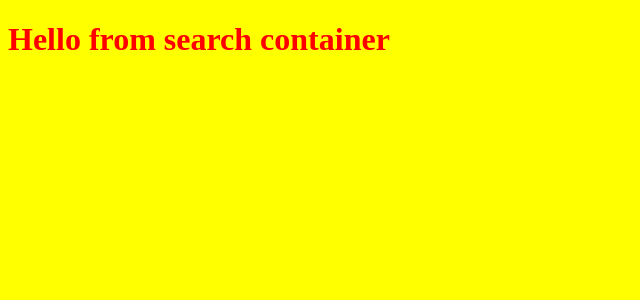
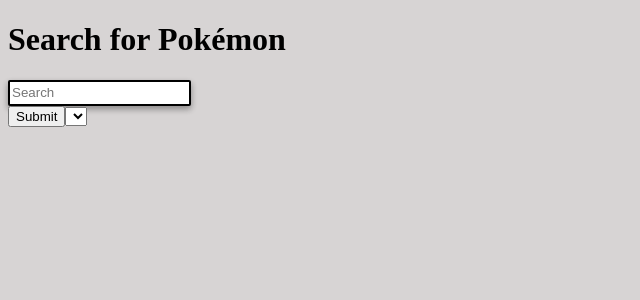
Before and after one commit to rgrace9/adkgroup-pokemon-react-app-eee98fca97e6, a React app: page / in a window 1280 px wide. Shown: the top 300 px of the page, without its empty margins (0-640 px from the left). Built offline with nearby package versions, Linux system fonts and the light colour scheme.

Commit message:
Add search features

```diff
--- a/src/App.js
+++ b/src/App.js
@@ -6,8 +6,9 @@
 import * as actions from "./redux/actions";
 
 class App extends Component {
-  componentDidMount() {
-    this.props.setTitle("POKEMON`");
+  constructor(props) {
+    super(props);
+    this.state = {};
   }
 
   render() {
@@ -15,15 +16,4 @@
   }
 }
 
-const mapStateToProps = ({ title }) => {
-  return {
-    title
-  };
-};
-
-const VisibleApp = connect(
-  mapStateToProps,
-  actions
-)(App);
-
-export default VisibleApp;
+export default App;
--- /dev/null
+++ b/src/components/AutoSuggest.js
@@ -0,0 +1,18 @@
+import React from "react";
+const AutoSuggest = props => {
+  return (
+    <label>
+      <select onChange={props.onChange} name={props.name}>
+        {props.pokemon_suggestions.map(pokemon => {
+          return (
+            <option key={pokemon.id} value={pokemon.id}>
+              {pokemon.name}
+            </option>
+          );
+        })}
+      </select>
+    </label>
+  );
+};
+
+export default AutoSuggest;
--- /dev/null
+++ b/src/components/PokemonField.js
@@ -0,0 +1,18 @@
+import React from "react";
+
+const PokemonField = props => {
+  return (
+    <div>
+      <input
+        className="search-container"
+        name={props.name}
+        placeholder="Search"
+        type="text"
+        value={props.content}
+        onChange={props.onChange}
+      />
+    </div>
+  );
+};
+
+export default PokemonField;
--- /dev/null
+++ b/src/containers/InfoBox.js
@@ -0,0 +1,47 @@
+import React, { Component } from "react";
+
+class InfoBox extends Component {
+  constructor(props) {
+    super(props);
+    this.state = {
+      details: ""
+    };
+    this.pokemonAdvancedSearch = this.pokemonAdvancedSearch.bind(this);
+  }
+
+  pokemonAdvancedSearch() {
+    fetch(this.props.pokemon.forms[0].url)
+      .then(response => {
+        if (response.ok) {
+          return response;
+        } else {
+          let errorMessage = `${response.status} (${response.statusText})`,
+            error = new Error(errorMessage);
+          throw error;
+        }
+      })
+      .then(response => response.json())
+      .then(pokemonInfo => {
+        console.log(pokemonInfo);
+        this.setState({
+          details: pokemonInfo
+        });
+      })
+      .catch(error => console.log(`Error in fetch: ${error.message}`));
+  }
+
+  render() {
+    // if (this.props.pokemon.length > 0) {
+    //   return this.pokemonAdvancedSearch();
+    // }
+    return (
+      <div>
+        <h2>{this.props.pokemon.name}</h2>
+        <h2>{this.props.pokemon.height}</h2>
+        <h2>{this.props.pokemon.weight}</h2>
+      </div>
+    );
+  }
+}
+
+export default InfoBox;
--- a/src/containers/SearchContainer.js
+++ b/src/containers/SearchContainer.js
@@ -1,15 +1,77 @@
 import React, { Component } from "react";
+import InfoBox from "./InfoBox";
+import PokemonField from "../components/PokemonField";
+import AutoSuggest from "../components/AutoSuggest";
 
 class SearchContainer extends Component {
   constructor(props) {
     super(props);
-    this.state = {};
+    this.state = {
+      search: "",
+      pokemons: []
+    };
+    this.handleChange = this.handleChange.bind(this);
+    this.handleSubmit = this.handleSubmit.bind(this);
+    this.handleClear = this.handleClear.bind(this);
+    this.pokemonSearch = this.pokemonSearch.bind(this);
+  }
+
+  pokemonSearch(pokemon) {
+    fetch(`https://pokeapi.co/api/v2/pokemon/${pokemon}`)
+      .then(response => {
+        if (response.ok) {
+          return response;
+        } else {
+          let errorMessage = `${response.status} (${response.statusText})`,
+            error = new Error(errorMessage);
+          throw error;
+        }
+      })
+      .then(response => response.json())
+      .then(pokemonInfo => {
+        console.log(pokemonInfo);
+        this.setState({
+          search: pokemonInfo
+        });
+      })
+      .catch(error => console.log(`Error in fetch: ${error.message}`));
+  }
+
+  handleChange(event) {
+    this.setState({ [event.target.name]: event.target.value });
+  }
+
+  handleSubmit(event) {
+    event.preventDefault();
+    this.pokemonSearch(this.state.search);
+  }
+
+  handleClear() {
+    this.setState({
+      search: ""
+    });
   }
 
   render() {
     return (
       <div>
-        <h1>Hello from search container</h1>
+        <h1>Search for Pokémon</h1>
+        <form onSubmit={this.handleSubmit}>
+          <PokemonField
+            content={this.state.search}
+            onChange={this.handleChange}
+            name="search"
+          />
+          <input type="submit" />
+          <AutoSuggest
+            pokemon_suggestions={this.state.pokemons}
+            onChange={this.handleChange}
+            name="pokemons"
+          />
+        </form>
+        <div>
+          <InfoBox pokemon={this.state.search} />
+        </div>
       </div>
     );
   }
--- a/src/scss/main.scss
+++ b/src/scss/main.scss
@@ -1,6 +1,16 @@
 body {
-  background: yellow;
+  background: #d7d4d4;
+
   h1 {
-    color: red;
+    color: black;
+  }
+
+  .search-container {
+    border-radius: 2px;
+    box-shadow: 0 3px 6px rgba(0, 0, 0, 0.16), 0 3px 6px rgba(0, 0, 0, 0.23);
+    display: block;
+    border: 2px solid black;
+    height: 20px;
+    width: 175px;
   }
 }
```
